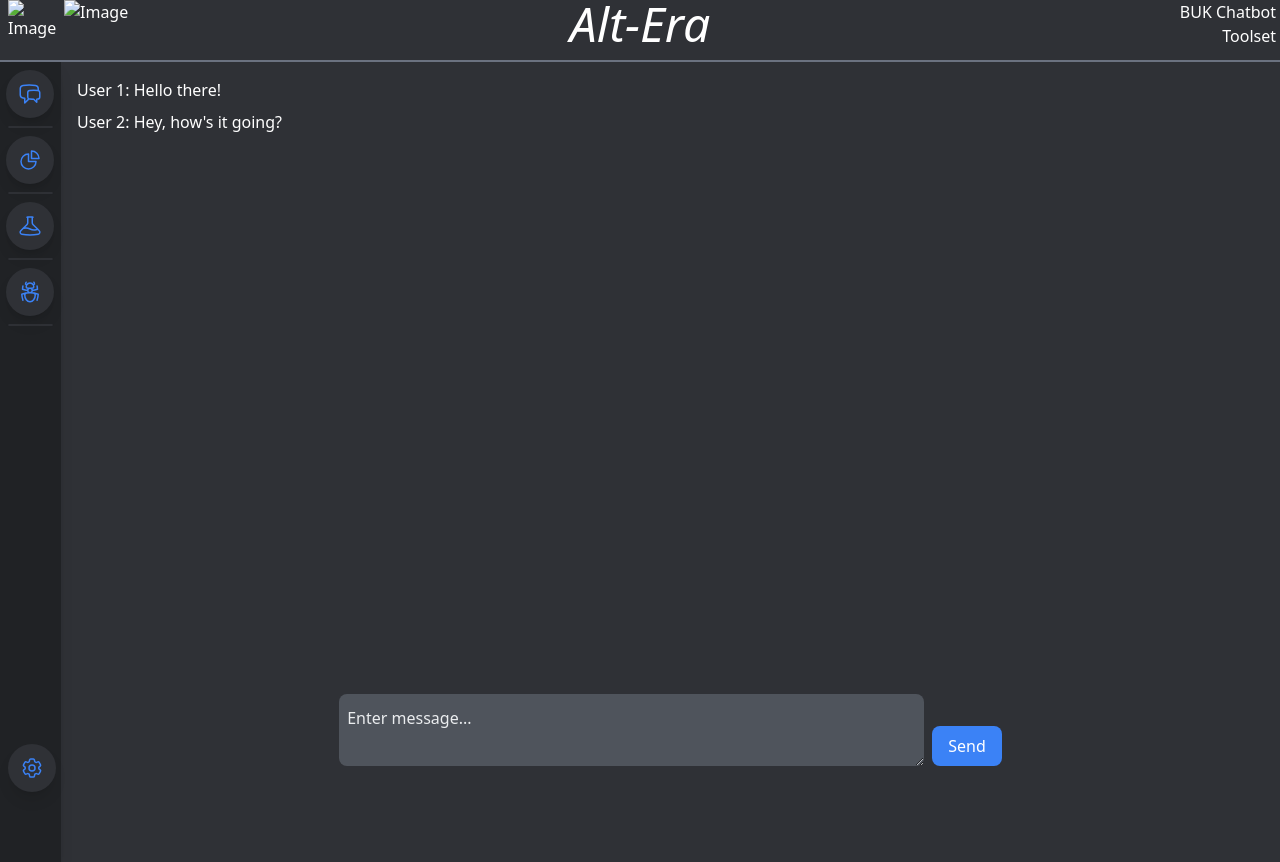
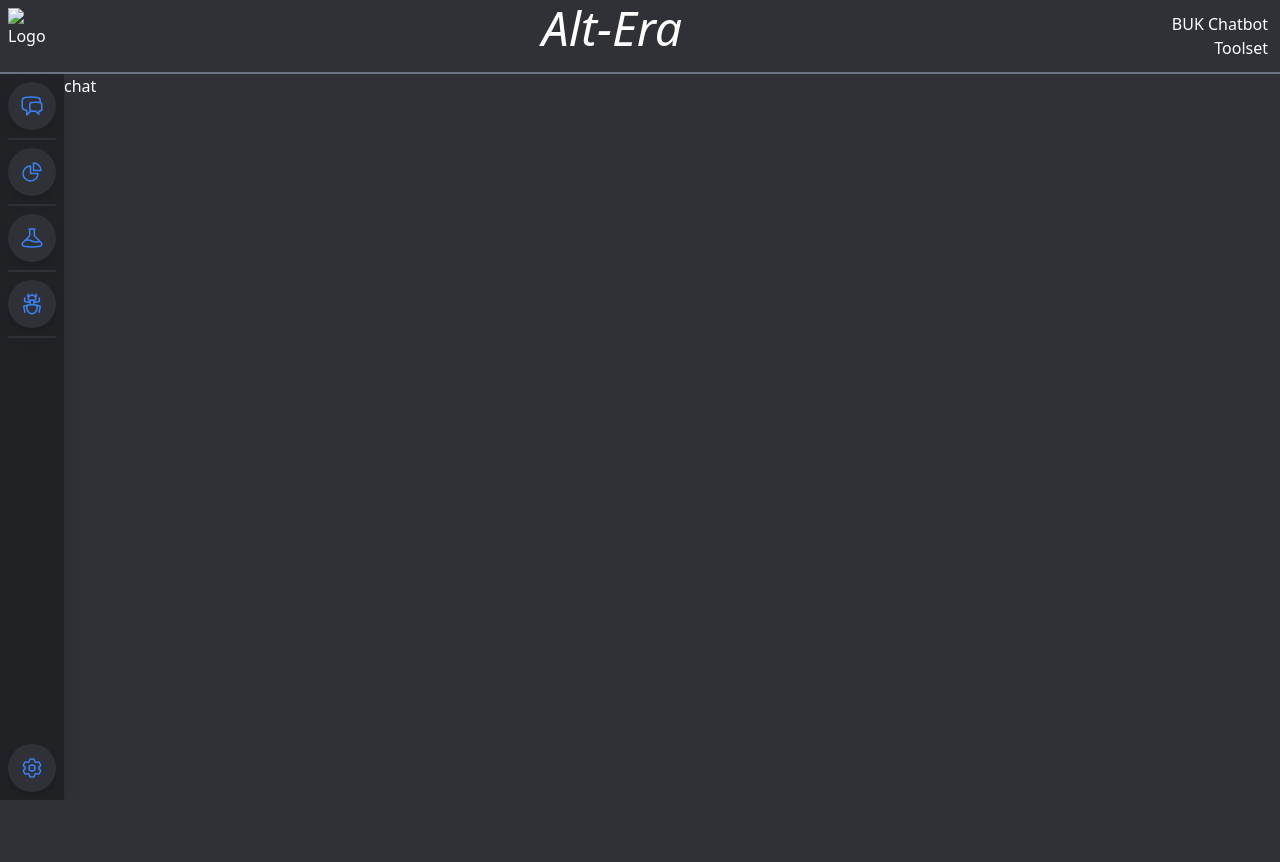
Before and after one commit to xaviruvpadhiyar98/WebUI, a FastAPI app: page / in a window 1280 px wide. After the commit the page ends 800 px from the top, so only its background shows below. Run offline with FastAPI, Linux system fonts and the light colour scheme.

Commit message:
Mastered Flex Box

```diff
--- a/static/css/styles.css
+++ b/static/css/styles.css
@@ -584,12 +550,12 @@ video {
   position: relative;
 }
 
-.sticky {
-  position: sticky;
+.bottom-0 {
+  bottom: 0px;
 }
 
-.bottom-0 {
-  bottom: 0px;
+.bottom-10 {
+  bottom: 2.5rem;
 }
 
 .bottom-2 {
@@ -624,60 +590,16 @@ video {
   right: 2rem;
 }
 
-.top-6 {
-  top: 1.5rem;
-}
-
-.top-full {
-  top: 100%;
-}
-
-.left-1\/2 {
-  left: 50%;
-}
-
-.bottom-10 {
-  bottom: 2.5rem;
-}
-
-.right-2 {
-  right: 0.5rem;
-}
-
-.right-2\/3 {
-  right: 66.666667%;
-}
-
-.right-1\/3 {
-  right: 33.333333%;
-}
-
-.right-1 {
-  right: 0.25rem;
-}
-
-.right-1\/4 {
-  right: 25%;
-}
-
-.right-14 {
-  right: 3.5rem;
-}
-
-.right-4 {
-  right: 1rem;
-}
-
-.right-3 {
-  right: 0.75rem;
-}
-
 .m-0 {
   margin: 0px;
 }
 
 .m-2 {
   margin: 0.5rem;
+}
+
+.m-1 {
+  margin: 0.25rem;
 }
 
 .mx-2 {
@@ -1033,6 +919,11 @@ video {
   border-color: rgb(47 49 54 / var(--tw-border-opacity));
 }
 
+.bg-blue-500 {
+  --tw-bg-opacity: 1;
+  background-color: rgb(59 130 246 / var(--tw-bg-opacity));
+}
+
 .bg-gray-600 {
   --tw-bg-opacity: 1;
   background-color: rgb(79 84 92 / var(--tw-bg-opacity));
@@ -1057,24 +948,9 @@ video {
   background-color: transparent;
 }
 
-.bg-blue-600 {
+.bg-green-50 {
   --tw-bg-opacity: 1;
-  background-color: rgb(37 99 235 / var(--tw-bg-opacity));
-}
-
-.bg-gray-300 {
-  --tw-bg-opacity: 1;
-  background-color: rgb(227 229 232 / var(--tw-bg-opacity));
-}
-
-.bg-white {
-  --tw-bg-opacity: 1;
-  background-color: rgb(255 255 255 / var(--tw-bg-opacity));
-}
-
-.bg-blue-500 {
-  --tw-bg-opacity: 1;
-  background-color: rgb(59 130 246 / var(--tw-bg-opacity));
+  background-color: rgb(240 253 244 / var(--tw-bg-opacity));
 }
 
 .p-0 {
@@ -1126,6 +989,10 @@ video {
   padding-bottom: 0.75rem;
 }
 
+.pb-14 {
+  padding-bottom: 3.5rem;
+}
+
 .pb-2 {
   padding-bottom: 0.5rem;
 }
@@ -1138,32 +1005,12 @@ video {
   padding-top: 0px;
 }
 
-.pb-5 {
-  padding-bottom: 1.25rem;
+.pb-1 {
+  padding-bottom: 0.25rem;
 }
 
-.pb-4 {
-  padding-bottom: 1rem;
-}
-
-.pb-40 {
-  padding-bottom: 10rem;
-}
-
-.pb-10 {
-  padding-bottom: 2.5rem;
-}
-
-.pb-20 {
-  padding-bottom: 5rem;
-}
-
-.pb-16 {
-  padding-bottom: 4rem;
-}
-
-.pb-14 {
-  padding-bottom: 3.5rem;
+.pb-0 {
+  padding-bottom: 0px;
 }
 
 .text-center {
@@ -1233,9 +1076,14 @@ video {
   color: rgb(255 255 255 / var(--tw-text-opacity));
 }
 
-.text-gray-500 {
-  --tw-text-opacity: 1;
-  color: rgb(107 114 128 / var(--tw-text-opacity));
+.placeholder-gray-200::-moz-placeholder {
+  --tw-placeholder-opacity: 1;
+  color: rgb(235 237 239 / var(--tw-placeholder-opacity));
+}
+
+.placeholder-gray-200::placeholder {
+  --tw-placeholder-opacity: 1;
+  color: rgb(235 237 239 / var(--tw-placeholder-opacity));
 }
 
 .placeholder-gray-500::-moz-placeholder {
@@ -1248,16 +1096,6 @@ video {
   color: rgb(107 114 128 / var(--tw-placeholder-opacity));
 }
 
-.placeholder-gray-200::-moz-placeholder {
-  --tw-placeholder-opacity: 1;
-  color: rgb(235 237 239 / var(--tw-placeholder-opacity));
-}
-
-.placeholder-gray-200::placeholder {
-  --tw-placeholder-opacity: 1;
-  color: rgb(235 237 239 / var(--tw-placeholder-opacity));
-}
-
 .shadow-lg {
   --tw-shadow: 0 10px 15px -3px rgb(0 0 0 / 0.1), 0 4px 6px -4px rgb(0 0 0 / 0.1);
   --tw-shadow-colored: 0 10px 15px -3px var(--tw-shadow-color), 0 4px 6px -4px var(--tw-shadow-color);
--- a/templates/chat.html
+++ b/templates/chat.html
@@ -1,15 +1,17 @@
-<div class="h-screen w-full flex flex-col justify-between">
-    <div class="p-4 rounded-lg flex-grow overflow-y-scroll">
+<!-- <div class="h-screen w-full flex flex-col justify-between">
+    <div class="p-4 rounded-lg flex-grow overflow-y-scroll"> -->
       <!-- Chat messages will go here -->
-      <div class="mb-2">User 1: Hello there!</div>
-      <div class="mb-2">User 2: Hey, how's it going?</div>
+      <!-- <div class="mb-2">User 1: Hello there!</div>
+      <div class="mb-2">User 2: Hey, how's it going?</div> -->
 
       <!-- More chat messages go here -->
-    </div>
+    <!-- </div> -->
 
-    <div class="flex justify-center items-end pb-14">
+    <!-- <div class="flex justify-center items-end pb-14">
         <textarea cols="60" rows="2"
         class="relative px-2 py-3 bottom-10 rounded-lg bg-gray-600 focus:outline-none placeholder-gray-200" placeholder="Enter message..."></textarea>
         <button class="relative bottom-10 px-4 py-2 ml-2 bg-blue-500 text-white rounded-lg">Send</button>
     </div>
-  </div>
+  </div> -->
+
+<div>chat</div>
--- a/templates/header.html
+++ b/templates/header.html
@@ -1,19 +1,14 @@
 <!-- Header Logo, Title, Short Description -->
-<div class="flex justify-stretch mb-0 pb-3 border-gray-500 border-b-2">
-  <div class="p-0 ml-1 flex basis-1/4">
+<div class="flex justify-between p-1 border-gray-500 border-b-2">
+  <div class="p-0 m-0">
     <img
-      class="w-12 ml-1"
+      class="w-12 m-1 p-0"
       src="https://www.barclays.co.uk/content/dam/icons/favicons/barclays/Eagle_RGB_Cyan_Large.svg"
-      alt="Image"
-    />
-    <img
-      class="w-7/12 ml-2"
-      src="https://www.barclays.co.uk/content/dam/icons/favicons/barclays/Wordmark_RGB_Cyan_Large.svg"
-      alt="Image"
+      alt="Logo"
     />
   </div>
-  <div class="basis-1/2 text-center text-5xl italic">Alt-Era</div>
-  <div class="basis-1/4 text-right m-0 p-0 mr-1">
+  <div class="text-center text-5xl italic">Alt-Era</div>
+  <div class="text-right m-2">
     <p>
       BUK Chatbot <br />
       Toolset
--- a/templates/index.html
+++ b/templates/index.html
@@ -23,15 +23,16 @@
     {% if DEBUG %} {{ hot_reload.script(url_for('hot-reload')) | safe }} {%
     endif %}
 
-    {% include "header.html" %}
-    <div class="flex h-full w-full">
-      {% include "sidebar.html" %}
-      {% include "extended_menu.html" %}
-      {% include "playground.html" %}
-
-
+    <div class="min-h-screen flex flex-col">
+      {% include "header.html" %}
+      <div class="flex flex-grow">
+        {% include "sidebar.html" %}
+        {% include "extended_menu.html" %}
+        {% include "playground.html" %}
+      </div>
 
     </div>
+
 
     <script src="{{ url_for('static', path='js/main.js') }}"></script>
     <script src="{{ url_for('static', path='js/htmx.js') }}"></script>
--- a/templates/playground.html
+++ b/templates/playground.html
@@ -1,3 +1,3 @@
-<div id="playground" class="w-full h-screen border-8 overflow-scroll">
-
+<div>
+  <div id="playground">Hi</div>
 </div>
--- a/templates/sidebar.html
+++ b/templates/sidebar.html
@@ -1,11 +1,12 @@
-<div class="flex flex-col h-screen w-16 pt-0 bg-gray-900 shadow-lg">
+<div class="w-16 pt-0 flex flex-col justify-between bg-gray-900 shadow-lg">
+  <div id="sepration div">
+    <div>
       <div
         id="newChat"
-    class="relative flex h-12 w-12 mt-2 mb-2 mx-auto items-center justify-center bg-gray-800 hover:bg-blue-600 text-blue-500 hover:text-white rounded-3xl hover:rounded-xl transition-all duration-300 ease-linear cursor-pointer shadow-lg group"
+        class="flex h-12 w-12 mt-2 mb-2 mx-auto items-center justify-center bg-gray-800 hover:bg-blue-600 text-blue-500 hover:text-white rounded-3xl hover:rounded-xl transition-all duration-300 ease-linear cursor-pointer shadow-lg group"
         hx-get="/chat"
-    hx-trigger="load click"
+        hx-trigger="load"
         hx-target="#playground"
-    hx-swap="outerHTML"
       >
         <svg
           xmlns="http://www.w3.org/2000/svg"
@@ -28,9 +29,10 @@
         >
       </div>
       <hr class="bg-gray-800 border border-gray-800 rounded-full mx-2" />
+    </div>
     <div
       id="productSense"
-    class="relative flex h-12 w-12 mt-2 mb-2 mx-auto items-center justify-center bg-gray-800 hover:bg-blue-600 text-blue-500 hover:text-white rounded-3xl hover:rounded-xl transition-all duration-300 ease-linear cursor-pointer shadow-lg group"
+      class="flex h-12 w-12 mt-2 mb-2 mx-auto items-center justify-center bg-gray-800 hover:bg-blue-600 text-blue-500 hover:text-white rounded-3xl hover:rounded-xl transition-all duration-300 ease-linear cursor-pointer shadow-lg group"
     >
       <svg
         xmlns="http://www.w3.org/2000/svg"
@@ -61,7 +63,7 @@
     <hr class="bg-gray-800 border border-gray-800 rounded-full mx-2" />
     <div
       id="convoTestingFramework"
-    class="relative flex h-12 w-12 mt-2 mb-2 mx-auto items-center justify-center bg-gray-800 hover:bg-blue-600 text-blue-500 hover:text-white rounded-3xl hover:rounded-xl transition-all duration-300 ease-linear cursor-pointer shadow-lg group"
+      class="flex h-12 w-12 mt-2 mb-2 mx-auto items-center justify-center bg-gray-800 hover:bg-blue-600 text-blue-500 hover:text-white rounded-3xl hover:rounded-xl transition-all duration-300 ease-linear cursor-pointer shadow-lg group"
     >
       <svg
         xmlns="http://www.w3.org/2000/svg"
@@ -87,7 +89,7 @@
     <hr class="bg-gray-800 border border-gray-800 rounded-full mx-2" />
     <div
       id="debug"
-    class="relative flex h-12 w-12 mt-2 mb-2 mx-auto items-center justify-center bg-gray-800 hover:bg-blue-600 text-blue-500 hover:text-white rounded-3xl hover:rounded-xl transition-all duration-300 ease-linear cursor-pointer shadow-lg group"
+      class="flex h-12 w-12 mt-2 mb-2 mx-auto items-center justify-center bg-gray-800 hover:bg-blue-600 text-blue-500 hover:text-white rounded-3xl hover:rounded-xl transition-all duration-300 ease-linear cursor-pointer shadow-lg group"
     >
       <svg
         xmlns="http://www.w3.org/2000/svg"
@@ -111,9 +113,12 @@
       >
     </div>
     <hr class="bg-gray-800 border border-gray-800 rounded-full mx-2" />
+  </div>
+  <div>
+    <div>
       <div
         id="settings"
-    class="fixed flex bottom-0 left-2 h-12 w-12 mt-2 mb-2 py-15 mx-auto items-center justify-center bg-gray-800 hover:bg-blue-600 text-blue-500 hover:text-white hover:rounded-xl rounded-3xl transition-all duration-300 ease-linear cursor-pointer shadow-lg group"
+        class="flex h-12 w-12 mt-2 mb-2 py-15 mx-auto items-center justify-center bg-gray-800 hover:bg-blue-600 text-blue-500 hover:text-white hover:rounded-xl rounded-3xl transition-all duration-300 ease-linear cursor-pointer shadow-lg group"
       >
         <svg
           xmlns="http://www.w3.org/2000/svg"
@@ -142,3 +147,5 @@
         >
       </div>
     </div>
+  </div>
+</div>
```
Also changed, not shown: other parts of static/css/styles.css (+64 -157 lines). Lines whose indentation alone changed are shown as unchanged.
